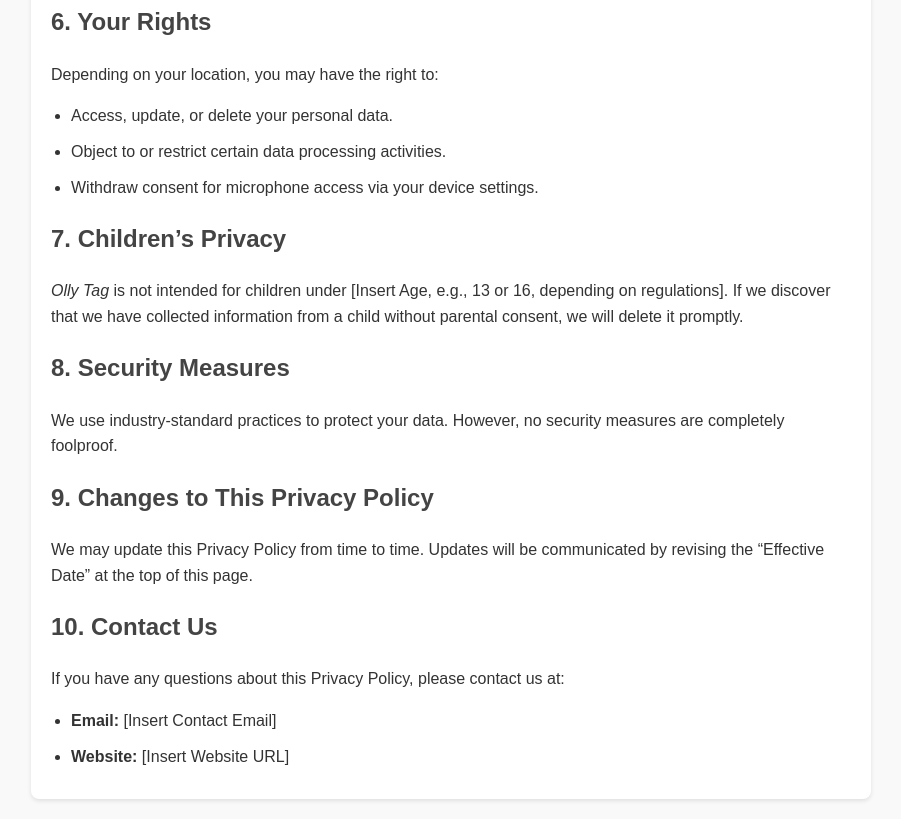
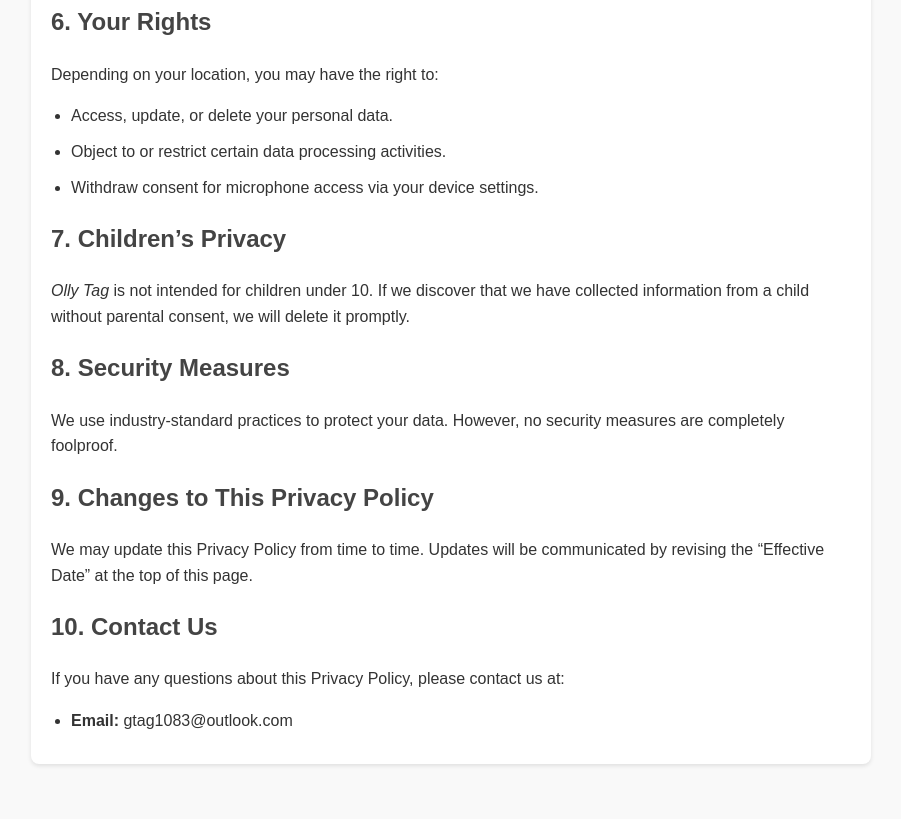
Before and after one commit to olly1083/olly1083.github.io, a plain HTML site: page Privacy Policy.html in a window 1280 px wide. Shown: the part 1424-2243 px from the top of the page, without its empty margins (189-1090 px from the left). After the commit the page ends 2208 px from the top, so only its background shows below. Drawn offline with Linux system fonts and the light colour scheme.

Commit message:
Update Privacy Policy.html

```diff
--- a/Privacy Policy.html
+++ b/Privacy Policy.html
@@ -48,7 +48,7 @@
 <body>
     <div class="container">
         <h1>Privacy Policy for Olly Tag</h1>
-        <p><strong>Effective Date:</strong> [Insert Date]</p>
+        <p><strong>Effective Date:</strong> January 3, 2025</p>
         <p>Welcome to <em>Olly Tag</em>! Your privacy is important to us. This Privacy Policy outlines how we collect, use, and safeguard your information when you play <em>Olly Tag</em>. By using the game, you agree to the terms outlined here.</p>
 
         <h2>1. Information We Collect</h2>
@@ -96,7 +96,7 @@
         </ul>
 
         <h2>7. Children’s Privacy</h2>
-        <p><em>Olly Tag</em> is not intended for children under [Insert Age, e.g., 13 or 16, depending on regulations]. If we discover that we have collected information from a child without parental consent, we will delete it promptly.</p>
+        <p><em>Olly Tag</em> is not intended for children under 10. If we discover that we have collected information from a child without parental consent, we will delete it promptly.</p>
 
         <h2>8. Security Measures</h2>
         <p>We use industry-standard practices to protect your data. However, no security measures are completely foolproof.</p>
@@ -107,8 +107,7 @@
         <h2>10. Contact Us</h2>
         <p>If you have any questions about this Privacy Policy, please contact us at:</p>
         <ul>
-            <li><strong>Email:</strong> [Insert Contact Email]</li>
-            <li><strong>Website:</strong> [Insert Website URL]</li>
+            <li><strong>Email:</strong> gtag1083@outlook.com</li>
         </ul>
     </div>
 </body>
```
